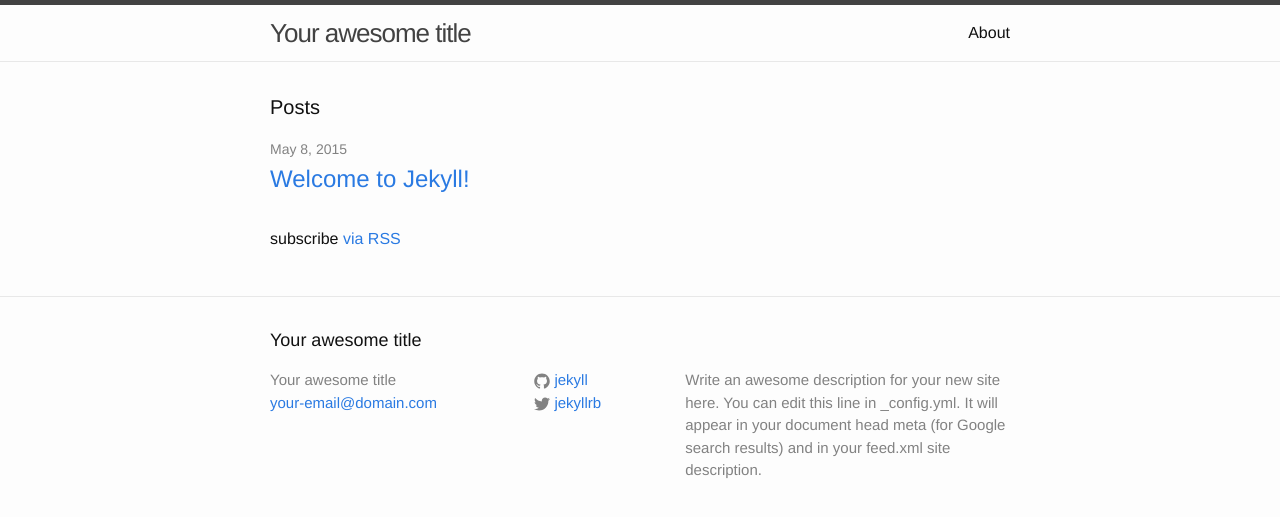
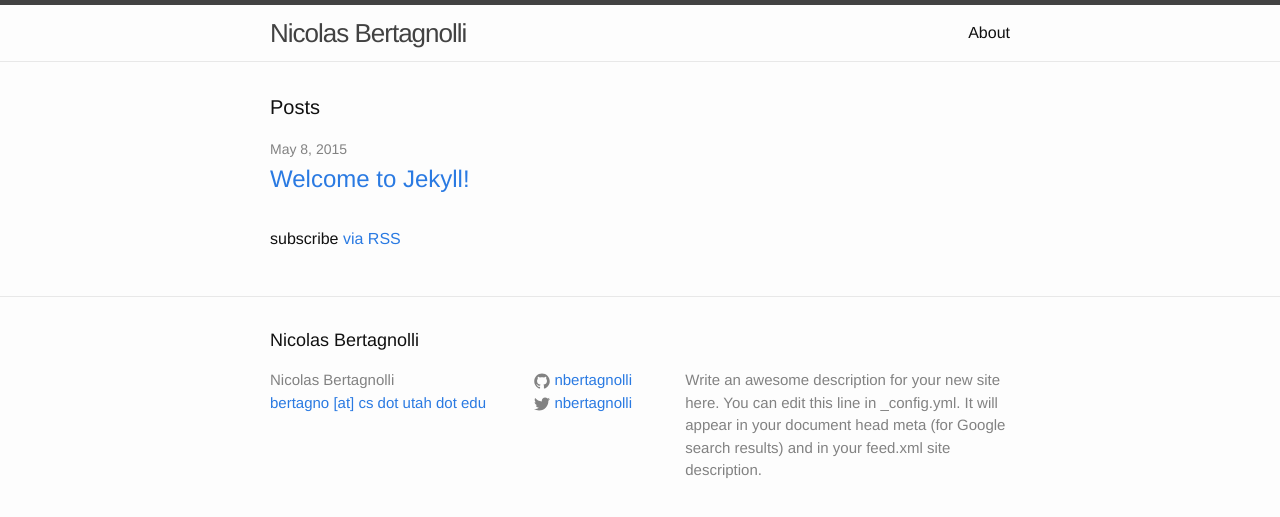
Before and after one commit to nbertagnolli/nbertagnolli.github.io, a Jekyll site: the page built from index.html, in a window 1280 px wide. Shown: the top 517 px of the page. Built offline with Jekyll 4.4.1, drawn with Linux system fonts in a browser that asks for light colours.

Commit message:
testing minor changes

```diff
--- a/_config.yml
+++ b/_config.yml
@@ -1,14 +1,14 @@
 # Site settings
-title: Your awesome title
-email: your-email@domain.com
+title: Nicolas Bertagnolli
+email: bertagno [at] cs dot utah dot edu
 description: > # this means to ignore newlines until "baseurl:"
   Write an awesome description for your new site here. You can edit this
   line in _config.yml. It will appear in your document head meta (for
   Google search results) and in your feed.xml site description.
 baseurl: "" # the subpath of your site, e.g. /blog/
 url: "http://yourdomain.com" # the base hostname & protocol for your site
-twitter_username: jekyllrb
-github_username:  jekyll
+twitter_username: nbertagnolli
+github_username:  nbertagnolli
 
 # Build settings
 markdown: kramdown
```
